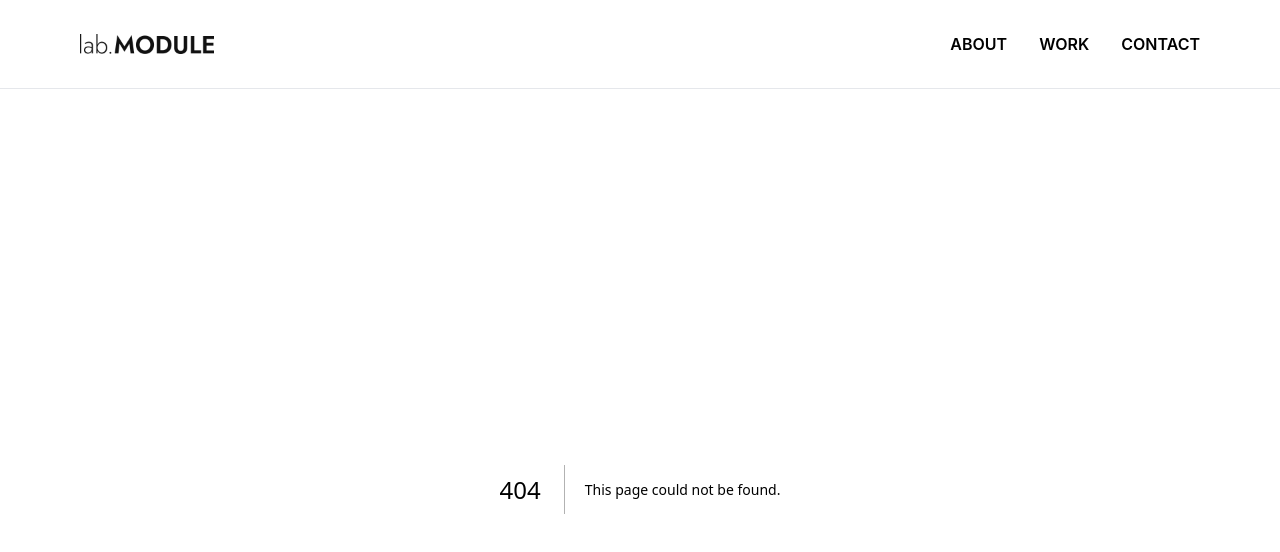
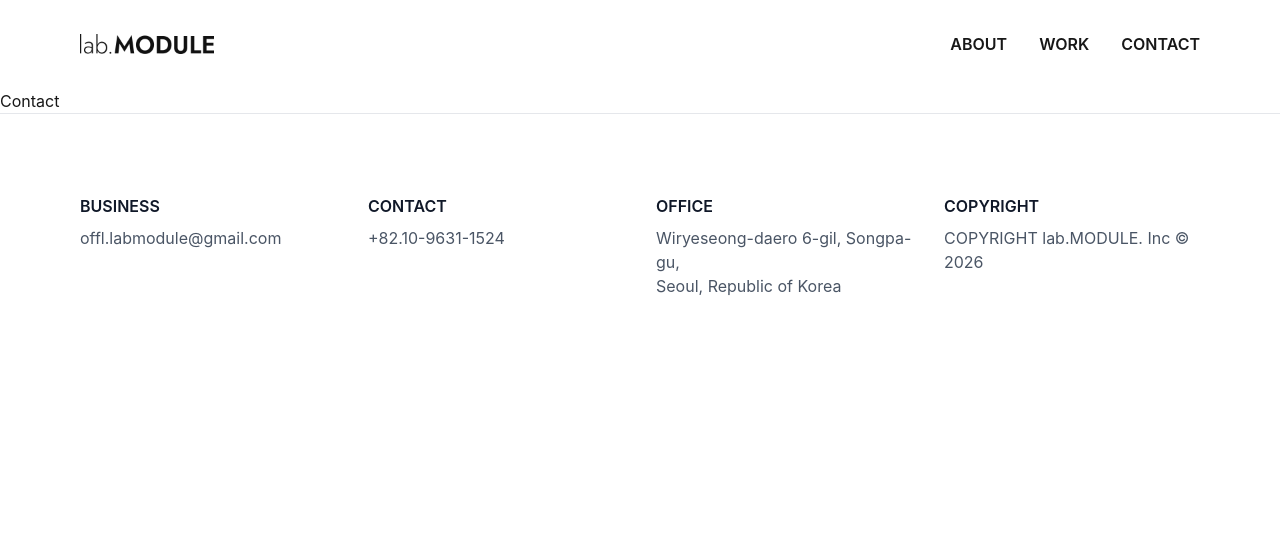
Before and after one commit to B-gooroom/lab.module, a Next.js app: page /contact in a window 1280 px wide. Before the commit this address had no page. Shown: the top 552 px of the page. Built offline with nearby package versions, Linux system fonts and the light colour scheme; a web font is replaced by a local one.

Commit message:
FEAT[route]: 라우트 페이지 추가

```diff
--- /dev/null
+++ b/app/about/page.tsx
@@ -0,0 +1,7 @@
+export default function About() {
+  return (
+    <div>
+      <h1>About</h1>
+    </div>
+  );
+}
--- /dev/null
+++ b/app/components/Footer.tsx
@@ -0,0 +1,39 @@
+export default function Footer() {
+  return (
+    <footer className="border-t border-gray-200 py-[80px] px-4 md:px-10 lg:px-20">
+      <div className="grid grid-cols-2 md:grid-cols-4 gap-8">
+        {/* BUSINESS */}
+        <div className="flex flex-col gap-2">
+          <span className="text-md font-semibold text-gray-900">BUSINESS</span>
+          <span className="text-md text-gray-600">
+            offl.labmodule@gmail.com
+          </span>
+        </div>
+
+        {/* CONTACT */}
+        <div className="flex flex-col gap-2">
+          <span className="text-md font-semibold text-gray-900">CONTACT</span>
+          <span className="text-md text-gray-600">+82.10-9631-1524</span>
+        </div>
+
+        {/* OFFICE */}
+        <div className="flex flex-col gap-2">
+          <span className="text-md font-semibold text-gray-900">OFFICE</span>
+          <span className="text-md text-gray-600">
+            Wiryeseong-daero 6-gil, Songpa-gu,
+            <br />
+            Seoul, Republic of Korea
+          </span>
+        </div>
+
+        {/* COPYRIGHT */}
+        <div className="flex flex-col gap-2">
+          <span className="text-md font-semibold text-gray-900">COPYRIGHT</span>
+          <span className="text-md text-gray-600">
+            COPYRIGHT lab.MODULE. Inc © 2026
+          </span>
+        </div>
+      </div>
+    </footer>
+  );
+}
--- a/app/components/Header.tsx
+++ b/app/components/Header.tsx
@@ -3,9 +3,9 @@ import Link from "next/link";
 
 export default function Header() {
   return (
-    <header className="w-full">
-      {/* 헤더 컨텐츠 */}
-      <div className="flex items-center justify-between px-20 py-8 border-b border-gray-200">
+    <header className="w-full sticky top-0 z-50 bg-white/55 border-b border-white/25 bg-liquid">
+      {/* // <div className="absolute inset-0 rounded-[16px] backdrop-blur-[1px]"> */}
+      <div className="flex items-center justify-between px-20 py-8">
         {/* 로고 */}
         <Link href="/">
           <Image
@@ -23,20 +23,20 @@ export default function Header() {
           <ul className="flex gap-8 text-[16px] font-semibold">
             <li>
               <a
-                href="#about"
+                href="/about"
                 className="hover:text-blue-600 transition-colors"
               >
                 ABOUT
               </a>
             </li>
             <li>
-              <a href="#work" className="hover:text-blue-600 transition-colors">
+              <a href="/work" className="hover:text-blue-600 transition-colors">
                 WORK
               </a>
             </li>
             <li>
               <a
-                href="#contact"
+                href="/contact"
                 className="hover:text-blue-600 transition-colors"
               >
                 CONTACT
--- /dev/null
+++ b/app/contact/page.tsx
@@ -0,0 +1,7 @@
+export default function Contact() {
+  return (
+    <div>
+      <h1>Contact</h1>
+    </div>
+  );
+}
--- a/app/layout.tsx
+++ b/app/layout.tsx
@@ -1,6 +1,7 @@
 import type { Metadata } from "next";
 import "./globals.css";
 import Header from "./components/Header";
+import Footer from "./components/Footer";
 
 export const metadata: Metadata = {
   title: "lab.MODULE",
@@ -23,6 +24,7 @@ export default function RootLayout({
       <body className="antialiased">
         <Header />
         {children}
+        <Footer />
       </body>
     </html>
   );
--- a/app/page.tsx
+++ b/app/page.tsx
@@ -135,47 +135,6 @@ export default function Home() {
           </div>
         </div>
       </section>
-
-      {/* 푸터 */}
-      <footer className="border-t border-gray-200 py-[80px] px-4 md:px-10 lg:px-20">
-        <div className="grid grid-cols-2 md:grid-cols-4 gap-8">
-          {/* BUSINESS */}
-          <div className="flex flex-col gap-2">
-            <span className="text-md font-semibold text-gray-900">
-              BUSINESS
-            </span>
-            <span className="text-md text-gray-600">
-              offl.labmodule@gmail.com
-            </span>
-          </div>
-
-          {/* CONTACT */}
-          <div className="flex flex-col gap-2">
-            <span className="text-md font-semibold text-gray-900">CONTACT</span>
-            <span className="text-md text-gray-600">+82.10-9631-1524</span>
-          </div>
-
-          {/* OFFICE */}
-          <div className="flex flex-col gap-2">
-            <span className="text-md font-semibold text-gray-900">OFFICE</span>
-            <span className="text-md text-gray-600">
-              Wiryeseong-daero 6-gil, Songpa-gu,
-              <br />
-              Seoul, Republic of Korea
-            </span>
-          </div>
-
-          {/* COPYRIGHT */}
-          <div className="flex flex-col gap-2">
-            <span className="text-md font-semibold text-gray-900">
-              COPYRIGHT
-            </span>
-            <span className="text-md text-gray-600">
-              COPYRIGHT lab.MODULE. Inc © 2026
-            </span>
-          </div>
-        </div>
-      </footer>
     </main>
   );
 }
--- /dev/null
+++ b/app/work/page.tsx
@@ -0,0 +1,7 @@
+export default function Work() {
+  return (
+    <div>
+      <h1>Work</h1>
+    </div>
+  );
+}
```
